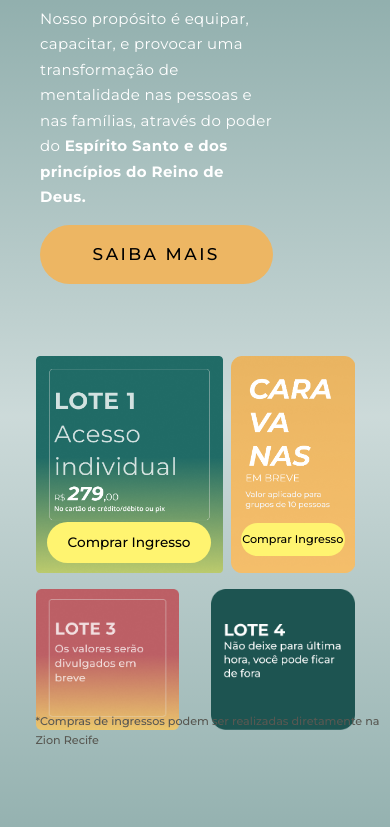
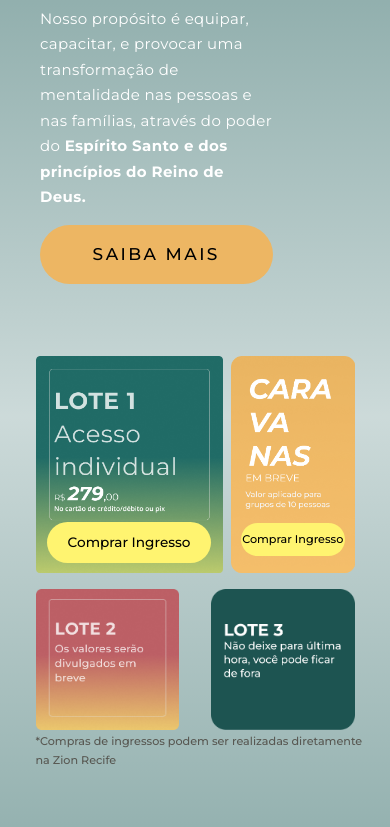
Before and after one commit to gustavosalm/ZionChurch-site, an Angular app: page / in a window 390 px wide. Shown: the part 1577-2404 px from the top of the page. Built offline with nearby package versions, Linux system fonts and the light colour scheme.

Commit message:
card orders fix

```diff
--- a/src/styles.scss
+++ b/src/styles.scss
@@ -480,7 +480,7 @@
     }
 
     p {
-      bottom: calc(-65% - 3rem) !important;
+      bottom: calc(-65% - 4.25rem) !important;
       margin-left: 1rem;
     }
   }
@@ -489,6 +489,7 @@
     position: absolute;
     bottom: -3em;
     left: 5%;
+    right: 5%;
     font: 500 1.75em/1.75em Montserrat;
     color: #585852;
   }
```
Also changed, not shown: src/assets/Container5/RightMostCards1.png, src/assets/Container5/RightMostCards2.png, 5 other files (tests, documents, lock files or other folders).
